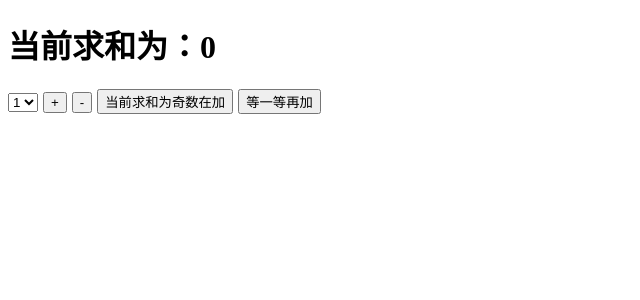
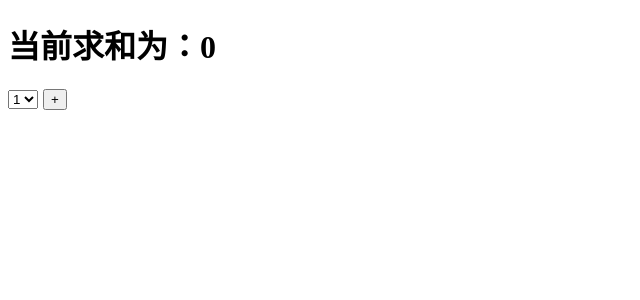
Before and after one commit to czwzsf/vue2_demo, a Vue app: page / in a window 1280 px wide. Shown: the top 300 px of the page, without its empty margins (0-640 px from the left). Built offline with nearby package versions, Linux system fonts and the light colour scheme.

Commit message:
使用vuex

```diff
--- a/src/App.vue
+++ b/src/App.vue
@@ -5,10 +5,13 @@
 </template>
 <script>
 import CountCom from "@/components/CountCom.vue";
+import store from "@/store";
 
 export default {
   name: "App",
   components: { CountCom },
+  // 注入store
+  store,
 };
 </script>
 <style lang="less"></style>
--- a/src/components/CountCom.vue
+++ b/src/components/CountCom.vue
@@ -1,15 +1,15 @@
 <template>
   <div>
-    <h1>当前求和为：{{ sum }}</h1>
+    <h1>当前求和为：{{ this.$store.state.sum }}</h1>
     <select v-model="number">
       <option :value="1">1</option>
       <option :value="2">2</option>
       <option :value="3">3</option>
     </select>
     <button @click="add">+</button>
-    <button @click="minus">-</button>
-    <button @click="add1">当前求和为奇数在加</button>
-    <button @click="add2">等一等再加</button>
+    <!--    <button @click="minus">-</button>-->
+    <!--    <button @click="add1">当前求和为奇数在加</button>-->
+    <!--    <button @click="add2">等一等再加</button>-->
   </div>
 </template>
 
@@ -20,30 +20,12 @@ export default {
     return {
       // 当前选择的数字
       number: 1,
-      // 获取组件所求的和
-      sum: 0,
     };
   },
   methods: {
-    // 点击加号
     add() {
-      this.sum += this.number;
-    },
-    // 点击减号
-    minus() {
-      this.sum -= this.number;
-    },
-    // 当前求和为奇数在加
-    add1() {
-      if (this.sum % 2 !== 0) {
-        this.sum += this.number;
-      }
-    },
-    // 等一等再加
-    add2() {
-      setTimeout(() => {
-        this.sum += this.number;
-      }, 500);
+      // 通知store加
+      this.$store.dispatch("add", this.number);
     },
   },
 };
--- a/src/store/index.js
+++ b/src/store/index.js
@@ -4,9 +4,22 @@ import Vuex from "vuex";
 Vue.use(Vuex);
 
 export default new Vuex.Store({
-  state: {},
+  state: {
+    //countCom组件中的sum
+    sum: 0,
+  },
   getters: {},
-  mutations: {},
-  actions: {},
+  mutations: {
+    Add: function (state, value) {
+      console.log("value", value);
+      state.sum += value;
+      console.log("state.sum", state.sum);
+    },
+  },
+  actions: {
+    add: function (context, value) {
+      context.commit("Add", value);
+    },
+  },
   modules: {},
 });
```
